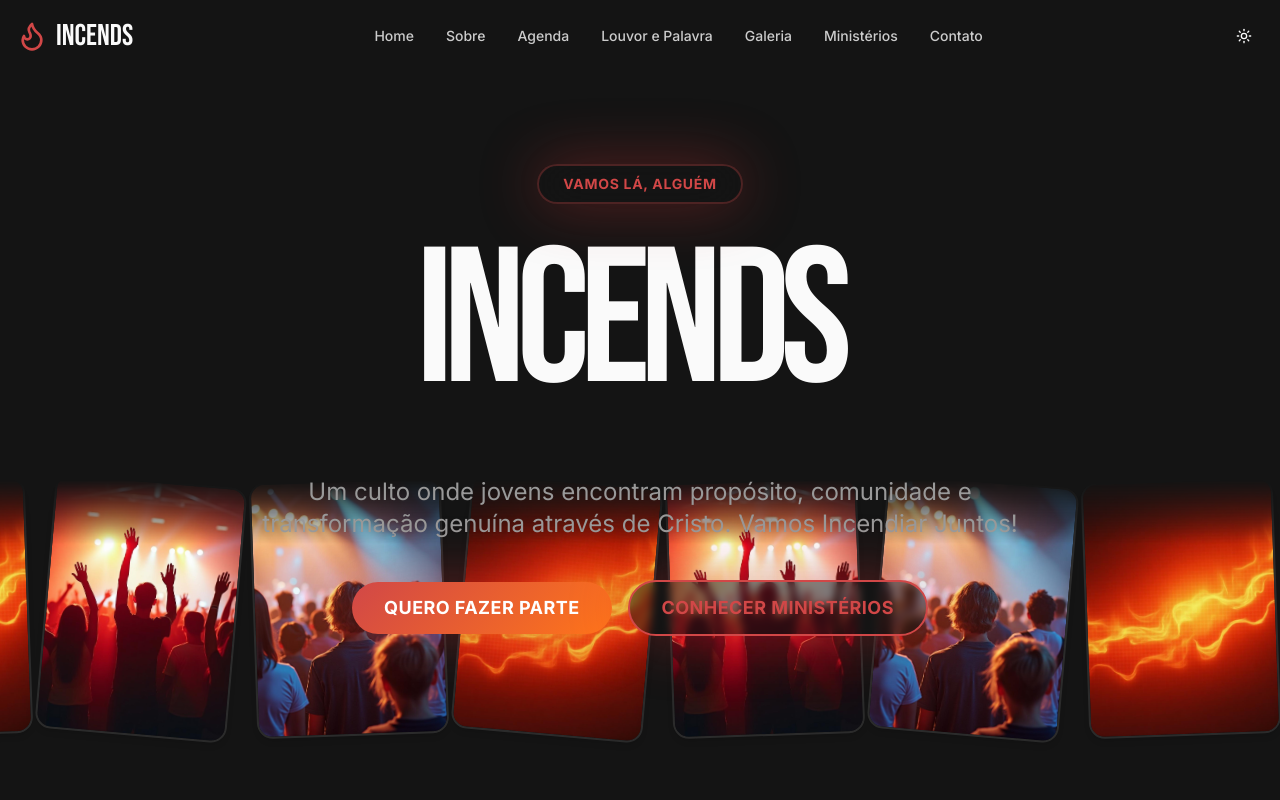
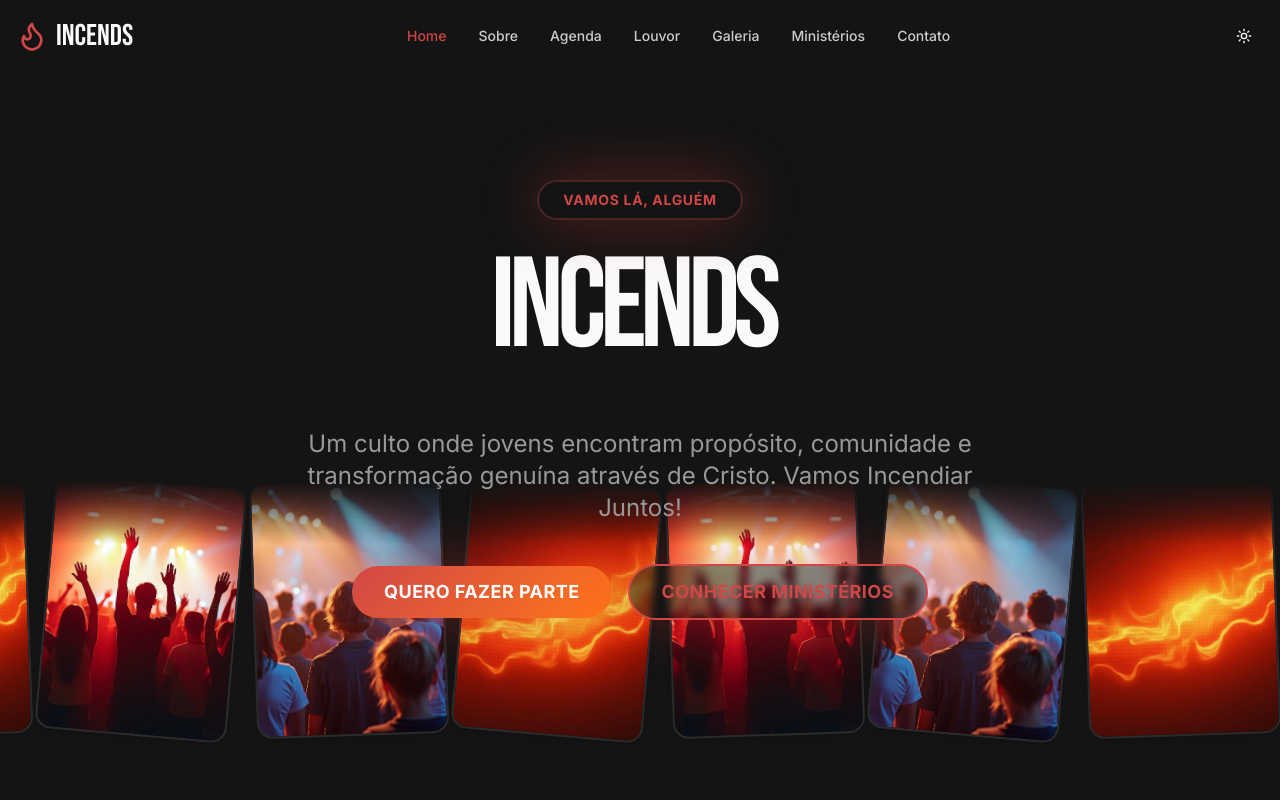
Before and after one commit to Ojosuca/incendia-juntos, a React (Vite) app: page / in a window 1280 px wide. Shown: the top 800 px of the page. Built offline with nearby package versions, Linux system fonts and the light colour scheme; the HTML template or start-up script is replaced by a standard one.

Commit message:
Fix navigation and responsiveness

```diff
--- a/src/components/Navigation.tsx
+++ b/src/components/Navigation.tsx
@@ -2,21 +2,23 @@ import { useState, useEffect } from "react";
 import { motion, AnimatePresence } from "framer-motion";
 import { Menu, X, Flame, Sun, Moon } from "lucide-react";
 import { Button } from "./ui/button";
+import { Link, useLocation } from "react-router-dom";
 
 const navItems = [
-  { name: "Home", href: "#home" },
-  { name: "Sobre", href: "#sobre" },
-  { name: "Agenda", href: "#agenda" },
-  { name: "Louvor e Palavra", href: "#louvor" },
-  { name: "Galeria", href: "#galeria" },
-  { name: "Ministérios", href: "#ministerios" },
-  { name: "Contato", href: "#contato" },
+  { name: "Home", href: "/" },
+  { name: "Sobre", href: "/sobre" },
+  { name: "Agenda", href: "/eventos" },
+  { name: "Louvor", href: "/louvor" },
+  { name: "Galeria", href: "/galeria" },
+  { name: "Ministérios", href: "/ministerios" },
+  { name: "Contato", href: "/contato" },
 ];
 
 const Navigation = () => {
   const [isOpen, setIsOpen] = useState(false);
   const [isScrolled, setIsScrolled] = useState(false);
   const [theme, setTheme] = useState<"light" | "dark">("dark");
+  const location = useLocation();
 
   useEffect(() => {
     const handleScroll = () => {
@@ -43,29 +45,32 @@ const Navigation = () => {
           isScrolled ? "bg-background/95 backdrop-blur-md shadow-lg" : "bg-transparent"
         }`}
       >
-        <nav className="container mx-auto px-4 py-4 flex items-center justify-between">
-          <motion.a
-            href="#home"
-            className="flex items-center gap-2"
+        <nav className="container mx-auto px-4 py-3 md:py-4 flex items-center justify-between">
+          <Link to="/" className="flex items-center gap-2">
+            <motion.div
               whileHover={{ scale: 1.05 }}
               whileTap={{ scale: 0.95 }}
+              className="flex items-center gap-2"
             >
-            <Flame className="w-8 h-8 text-primary" />
-            <span className="font-display text-2xl md:text-3xl text-foreground">
+              <Flame className="w-6 h-6 md:w-8 md:h-8 text-primary" />
+              <span className="font-display text-xl md:text-2xl lg:text-3xl text-foreground">
                 INCENDS
               </span>
-          </motion.a>
+            </motion.div>
+          </Link>
 
-          <div className="hidden lg:flex items-center gap-8">
+          <div className="hidden lg:flex items-center gap-4 xl:gap-8">
             {navItems.map((item) => (
-              <a
+              <Link
                 key={item.name}
-                href={item.href}
-                className="text-foreground/80 hover:text-primary transition-colors font-sans text-sm font-medium relative group"
+                to={item.href}
+                className={`text-foreground/80 hover:text-primary transition-colors font-sans text-sm font-medium relative group ${
+                  location.pathname === item.href ? "text-primary" : ""
+                }`}
               >
                 {item.name}
                 <span className="absolute -bottom-1 left-0 w-0 h-0.5 bg-primary transition-all group-hover:w-full" />
-              </a>
+              </Link>
             ))}
           </div>
 
@@ -111,9 +116,9 @@ const Navigation = () => {
               animate={{ x: 0 }}
               exit={{ x: "100%" }}
               transition={{ type: "spring", damping: 25, stiffness: 200 }}
-              className="fixed top-0 right-0 bottom-0 w-80 bg-card border-l border-border z-50 lg:hidden overflow-y-auto"
+              className="fixed top-0 right-0 bottom-0 w-[85vw] max-w-sm bg-card border-l border-border z-50 lg:hidden overflow-y-auto"
             >
-              <div className="p-8">
+              <div className="p-6 md:p-8">
                 <div className="flex items-center justify-between mb-12">
                   <div className="flex items-center gap-2">
                     <Flame className="w-6 h-6 text-primary" />
@@ -132,17 +137,22 @@ const Navigation = () => {
 
                 <nav className="space-y-6">
                   {navItems.map((item, index) => (
-                    <motion.a
+                    <motion.div
                       key={item.name}
-                      href={item.href}
                       initial={{ opacity: 0, x: 20 }}
                       animate={{ opacity: 1, x: 0 }}
                       transition={{ delay: index * 0.1 }}
+                    >
+                      <Link
+                        to={item.href}
                         onClick={() => setIsOpen(false)}
-                      className="block text-lg font-sans font-medium text-foreground/80 hover:text-primary transition-colors"
+                        className={`block text-lg font-sans font-medium text-foreground/80 hover:text-primary transition-colors ${
+                          location.pathname === item.href ? "text-primary" : ""
+                        }`}
                       >
                         {item.name}
-                    </motion.a>
+                      </Link>
+                    </motion.div>
                   ))}
                 </nav>
 
@@ -150,9 +160,14 @@ const Navigation = () => {
                   <p className="text-sm text-muted-foreground mb-4">
                     Vamos lá, Alguém
                   </p>
-                  <Button className="w-full bg-gradient-fire hover:opacity-90">
+                  <Link to="/contato">
+                    <Button
+                      className="w-full bg-gradient-fire hover:opacity-90"
+                      onClick={() => setIsOpen(false)}
+                    >
                       Quero fazer parte
                     </Button>
+                  </Link>
                 </div>
               </div>
             </motion.div>
--- a/src/components/ui/hero-3.tsx
+++ b/src/components/ui/hero-3.tsx
@@ -32,7 +32,7 @@ const ActionButton = ({
     whileTap={{ scale: 0.95 }}
     onClick={onClick}
     className={cn(
-      "px-8 py-3 rounded-full font-sans font-bold text-lg shadow-glow uppercase tracking-wide transition-all focus:outline-none focus:ring-2 focus:ring-offset-2",
+      "w-full sm:w-auto px-6 md:px-8 py-2.5 md:py-3 rounded-full font-sans font-bold text-base md:text-lg shadow-glow uppercase tracking-wide transition-all focus:outline-none focus:ring-2 focus:ring-offset-2",
       variant === "primary"
         ? "bg-gradient-fire text-white hover:opacity-90 focus:ring-primary"
         : "border-2 border-primary bg-background/50 backdrop-blur-sm text-primary hover:bg-primary hover:text-white focus:ring-primary"
@@ -71,13 +71,13 @@ export const AnimatedMarqueeHero: React.FC<AnimatedMarqueeHeroProps> = ({
         className
       )}
     >
-      <div className="z-10 flex flex-col items-center max-w-6xl">
+      <div className="z-10 flex flex-col items-center max-w-6xl w-full">
         {/* Tagline */}
         <motion.div
           initial="hidden"
           animate="show"
           variants={FADE_IN_ANIMATION_VARIANTS}
-          className="mb-6 inline-block rounded-full border-2 border-primary/30 bg-background/40 backdrop-blur-xl px-6 py-2 text-sm font-sans font-bold text-primary uppercase tracking-wider shadow-glow"
+          className="mb-4 md:mb-6 inline-block rounded-full border-2 border-primary/30 bg-background/40 backdrop-blur-xl px-4 py-1.5 md:px-6 md:py-2 text-xs md:text-sm font-sans font-bold text-primary uppercase tracking-wider shadow-glow"
         >
           {tagline}
         </motion.div>
@@ -94,7 +94,7 @@ export const AnimatedMarqueeHero: React.FC<AnimatedMarqueeHeroProps> = ({
               },
             },
           }}
-          className="font-display text-7xl md:text-9xl lg:text-[12rem] text-foreground leading-none tracking-tighter mb-8"
+          className="font-display text-5xl sm:text-6xl md:text-7xl lg:text-8xl xl:text-9xl 2xl:text-[12rem] text-foreground leading-none tracking-tighter mb-6 md:mb-8"
         >
           {typeof title === 'string' ? (
             title.split(" ").map((word, i) => (
@@ -117,7 +117,7 @@ export const AnimatedMarqueeHero: React.FC<AnimatedMarqueeHeroProps> = ({
           animate="show"
           variants={FADE_IN_ANIMATION_VARIANTS}
           transition={{ delay: 0.5 }}
-          className="mt-6 max-w-3xl text-xl md:text-2xl text-muted-foreground font-sans"
+          className="mt-4 md:mt-6 max-w-3xl text-base sm:text-lg md:text-xl lg:text-2xl text-muted-foreground font-sans px-4"
         >
           {description}
         </motion.p>
@@ -128,7 +128,7 @@ export const AnimatedMarqueeHero: React.FC<AnimatedMarqueeHeroProps> = ({
           animate="show"
           variants={FADE_IN_ANIMATION_VARIANTS}
           transition={{ delay: 0.6 }}
-          className="mt-10 flex flex-col sm:flex-row gap-4 justify-center items-center"
+          className="mt-8 md:mt-10 flex flex-col sm:flex-row gap-3 md:gap-4 justify-center items-center w-full px-4"
         >
           <ActionButton variant="primary" onClick={onCtaClick}>
             {ctaText}
@@ -142,9 +142,9 @@ export const AnimatedMarqueeHero: React.FC<AnimatedMarqueeHeroProps> = ({
       </div>
 
       {/* Animated Image Marquee */}
-      <div className="absolute bottom-0 left-0 w-full h-1/3 md:h-2/5 [mask-image:linear-gradient(to_bottom,transparent,black_20%,black_80%,transparent)]">
+      <div className="absolute bottom-0 left-0 w-full h-1/4 sm:h-1/3 md:h-2/5 [mask-image:linear-gradient(to_bottom,transparent,black_20%,black_80%,transparent)]">
         <motion.div
-          className="flex gap-4"
+          className="flex gap-2 sm:gap-3 md:gap-4"
           animate={{
             x: ["-50%", "0%"],
             transition: {
@@ -157,7 +157,7 @@ export const AnimatedMarqueeHero: React.FC<AnimatedMarqueeHeroProps> = ({
           {duplicatedImages.map((src, index) => (
             <div
               key={index}
-              className="relative aspect-[3/4] h-48 md:h-64 flex-shrink-0"
+              className="relative aspect-[3/4] h-32 sm:h-40 md:h-48 lg:h-64 flex-shrink-0"
               style={{
                 rotate: `${(index % 2 === 0 ? -2 : 5)}deg`,
               }}
@@ -165,7 +165,7 @@ export const AnimatedMarqueeHero: React.FC<AnimatedMarqueeHeroProps> = ({
               <img
                 src={src}
                 alt={`Imagem do culto ${index + 1}`}
-                className="w-full h-full object-cover rounded-2xl shadow-md border-2 border-white/10"
+                className="w-full h-full object-cover rounded-lg sm:rounded-xl md:rounded-2xl shadow-md border-2 border-white/10"
               />
             </div>
           ))}
--- a/src/index.css
+++ b/src/index.css
@@ -1,6 +1,17 @@
 @tailwind base;
 @tailwind components;
 @tailwind utilities;
+
+* {
+  margin: 0;
+  padding: 0;
+  box-sizing: border-box;
+}
+
+html, body {
+  overflow-x: hidden;
+  max-width: 100vw;
+}
 
 /* Definition of the design system. All colors, gradients, fonts, etc should be defined here.
 All colors MUST be HSL.
--- a/src/pages/Index.tsx
+++ b/src/pages/Index.tsx
@@ -101,7 +101,7 @@ const Index = () => {
               </p>
             </motion.div>
 
-            <div className="grid grid-cols-1 md:grid-cols-2 lg:grid-cols-3 gap-8">
+            <div className="grid grid-cols-1 md:grid-cols-2 lg:grid-cols-3 gap-6 md:gap-8 px-4">
               {sections.map((section, index) => {
                 const Icon = section.icon;
                 return (
@@ -111,9 +111,9 @@ const Index = () => {
                     whileInView={{ opacity: 1, y: 0 }}
                     viewport={{ once: true }}
                     transition={{ delay: index * 0.1, duration: 0.5 }}
-                    className="group"
+                    className="group w-full"
                   >
-                    <div className={`relative overflow-hidden rounded-2xl bg-gradient-to-br ${section.gradient} backdrop-blur-sm border border-border/50 p-8 h-full transition-all duration-300 hover:shadow-glow hover:border-primary/50`}>
+                    <div className={`relative overflow-hidden rounded-2xl bg-gradient-to-br ${section.gradient} backdrop-blur-sm border border-border/50 p-6 md:p-8 h-full transition-all duration-300 hover:shadow-glow hover:border-primary/50`}>
                       <div className="relative z-10">
                         <div className="mb-6 inline-flex p-4 rounded-2xl bg-background/50 backdrop-blur-sm border border-border/50">
                           <Icon className="w-8 h-8 text-primary" />
```
Lines whose indentation alone changed are shown as unchanged.
